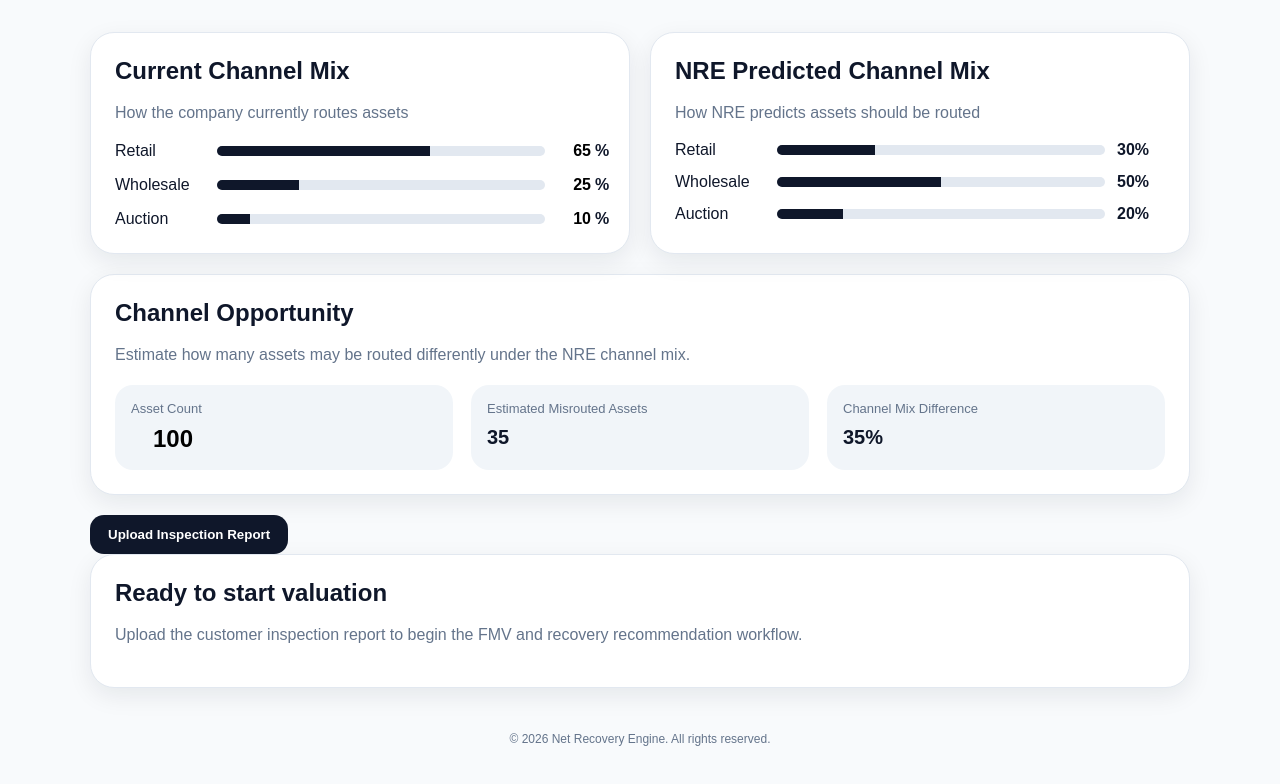
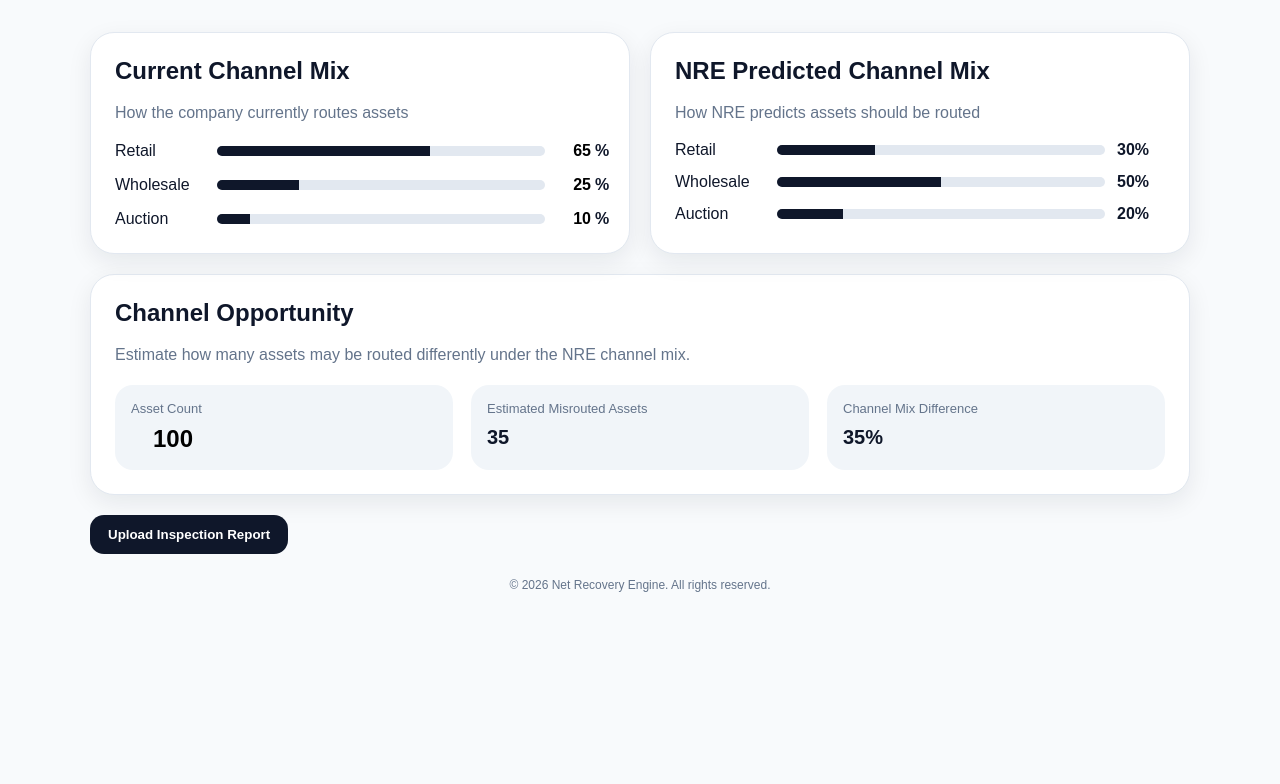
Before and after one commit to DirtDog13416/Net-Recovery-Engine, a React (Vite) app: page / in a window 1280 px wide. Shown: the top 784 px of the page. Built offline with nearby package versions, Linux system fonts and the light colour scheme.

Commit message:
Update App.jsx

```diff
--- a/src/App.jsx
+++ b/src/App.jsx
@@ -351,14 +351,7 @@ function App() {
   </button>
 </div>
 
-      {!started ? (
-        <Card>
-  <h2>Ready to start valuation</h2>
-  <p className="muted">
-    Upload the customer inspection report to begin the FMV and recovery recommendation workflow.
-  </p>
-</Card>
-      ) : (
+     {!started ? null : (
         <>
           <Card>
             <h2>{initialAsset.header}</h2>
```
